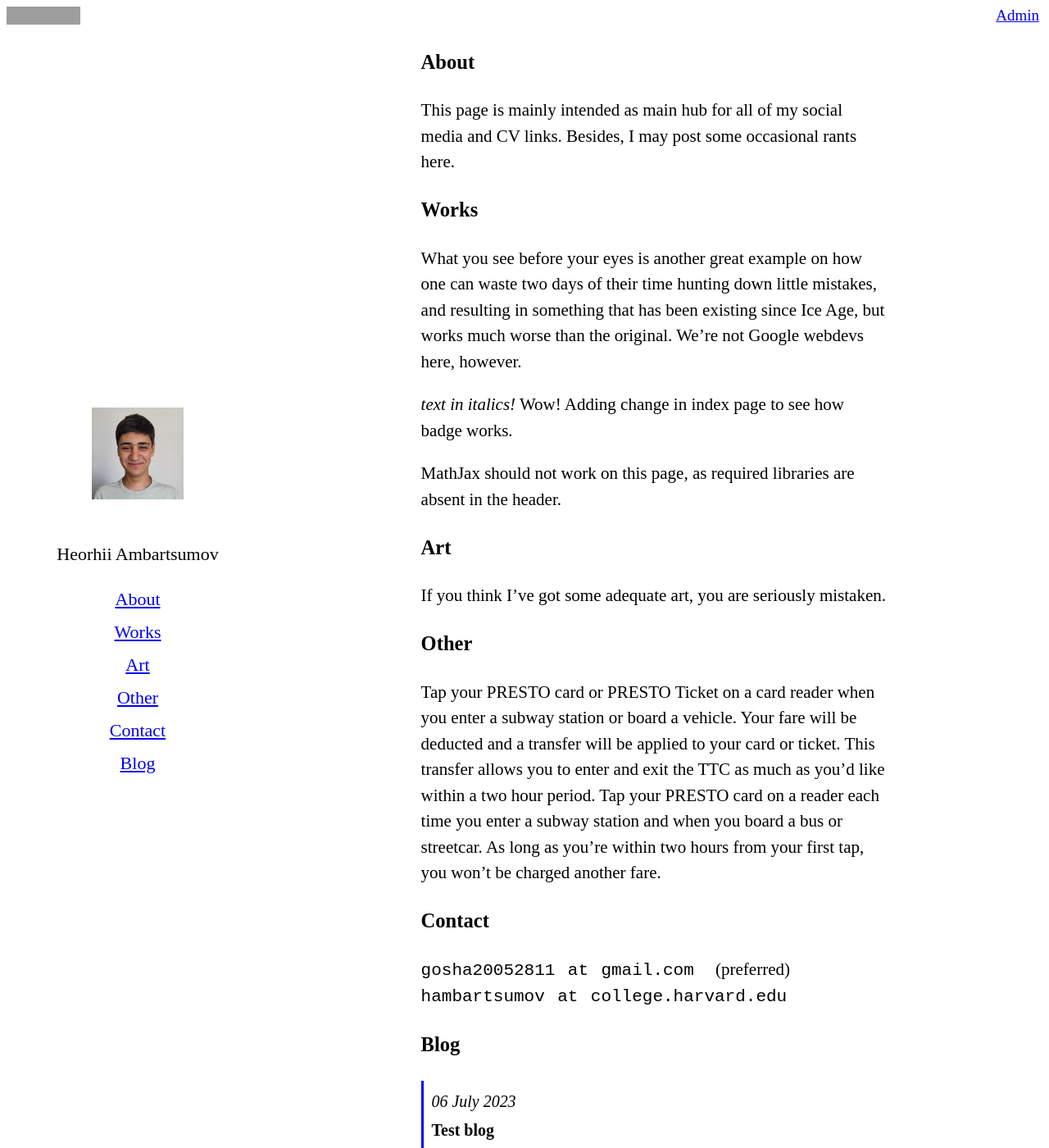
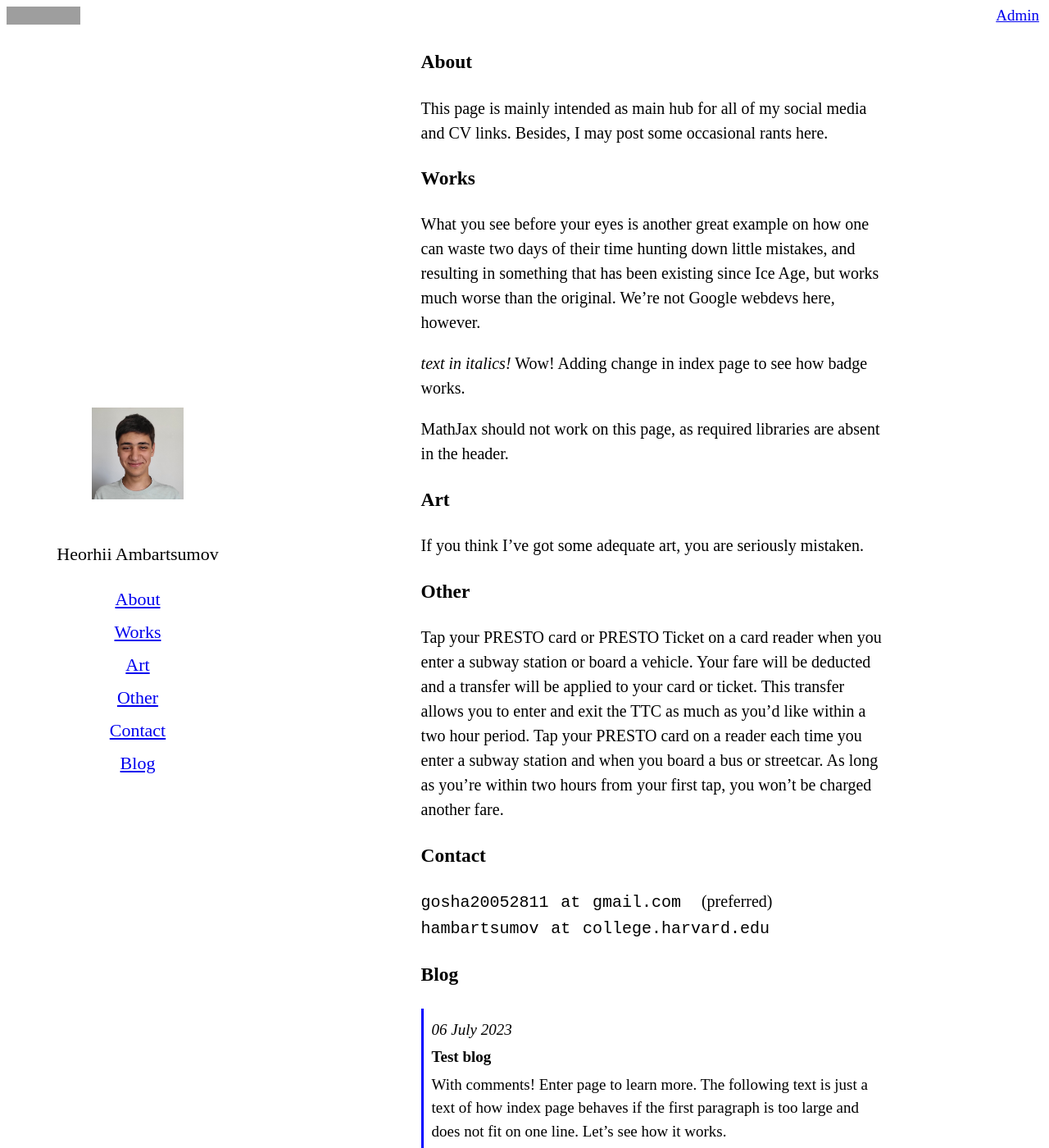
Before and after one commit to hambartsumov/hambartsumov.github.io, a Jekyll site: the page built from index.md, in a window 1280 px wide and 1400 px high. Shown: the whole window at 82% size. Built offline with Jekyll 4.4.1, drawn with Linux system fonts in a browser that asks for light colours; grey boxes are pictures that could not be loaded.

Commit message:
decreased font size

```diff
--- a/assets/css/index.css
+++ b/assets/css/index.css
@@ -59,7 +59,7 @@ body {
 
     .right-centered {
         width: 60%;
-        font-size: 21px;
+        font-size: 20px;
     }
 }
 
--- a/assets/css/post.css
+++ b/assets/css/post.css
@@ -24,7 +24,7 @@ html, body {
     /* desktops */
     .blog-center {
         width: 50%;
-        font-size: 21px;
+        font-size: 20px;
     }
 }
 
```
